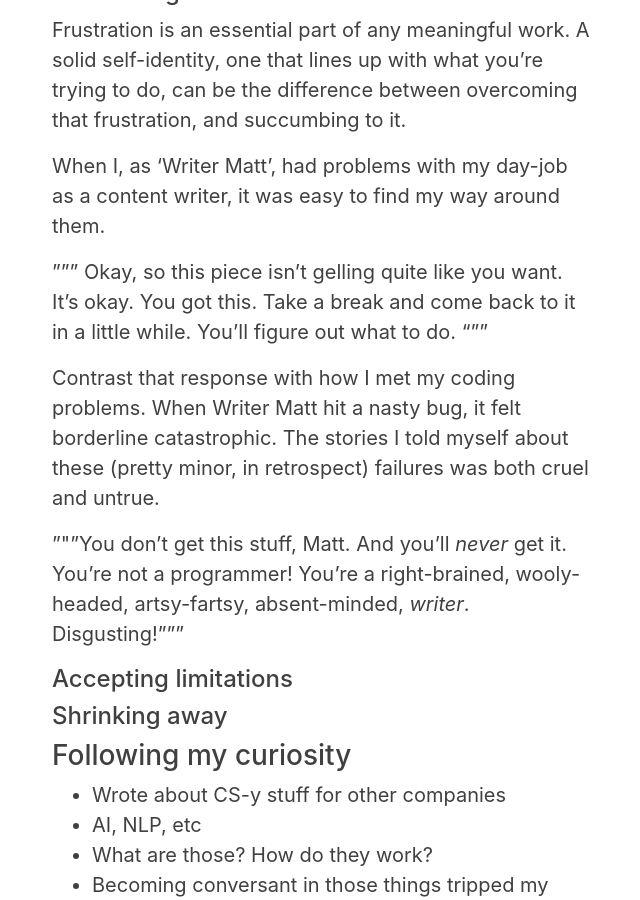
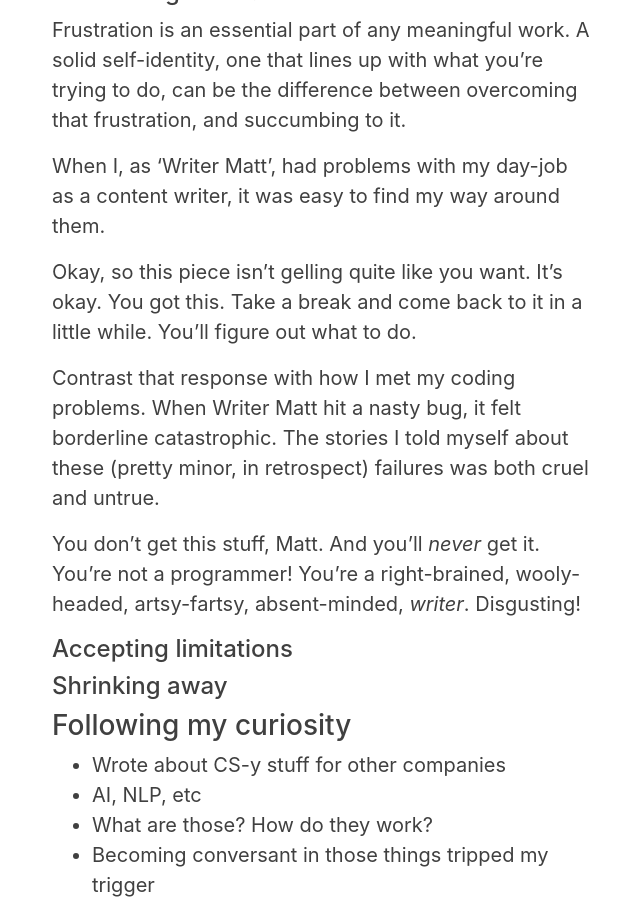
Before and after one commit to seinwave/msdev, a Jekyll site: the page built from _posts/2020-06-09-purpose.md, in a window 1280 px wide and 900 px high, scrolled down 881 px. Shown: the whole window, without its empty margins (141-781 px from the left). Built offline with Jekyll 4.4.1, drawn with Linux system fonts in a browser that asks for light colours; nearby versions of some CDN libraries.

```diff
--- a/_posts/2020-06-09-purpose.md
+++ b/_posts/2020-06-09-purpose.md
@@ -22,13 +22,11 @@ Frustration is an essential part of any meaningful work. A solid self-identity,
 
 When I, as 'Writer Matt', had problems with my day-job as a content writer, it was easy to find my way around them.
 
-"""
-Okay, so this piece isn't gelling quite like you want. It's okay. You got this. Take a break and come back to it in a little while. You'll figure out what to do.
-"""
+>Okay, so this piece isn't gelling quite like you want. It's okay. You got this. Take a break and come back to it in a little while. You'll figure out what to do.
 
 Contrast that response with how I met my coding problems. When Writer Matt hit a nasty bug, it felt borderline catastrophic. The stories I told myself about these (pretty minor, in retrospect) failures was both cruel and untrue.
 
-"""You don't get this stuff, Matt. And you'll *never* get it. You're not a programmer! You're a right-brained, wooly-headed, artsy-fartsy, absent-minded, *writer*. Disgusting!"""
+>You don't get this stuff, Matt. And you'll *never* get it. You're not a programmer! You're a right-brained, wooly-headed, artsy-fartsy, absent-minded, *writer*. Disgusting!
 
 
 
```
